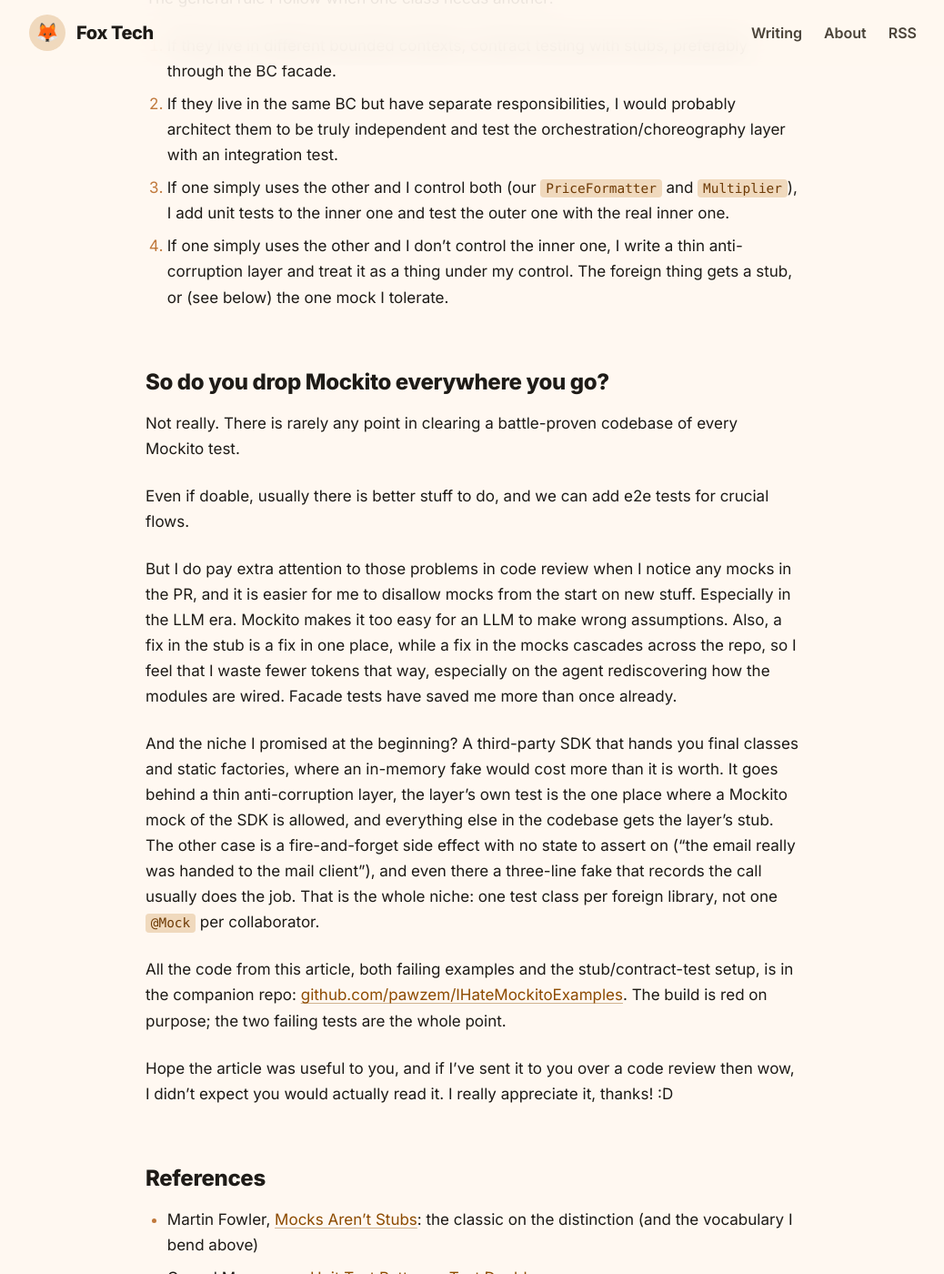
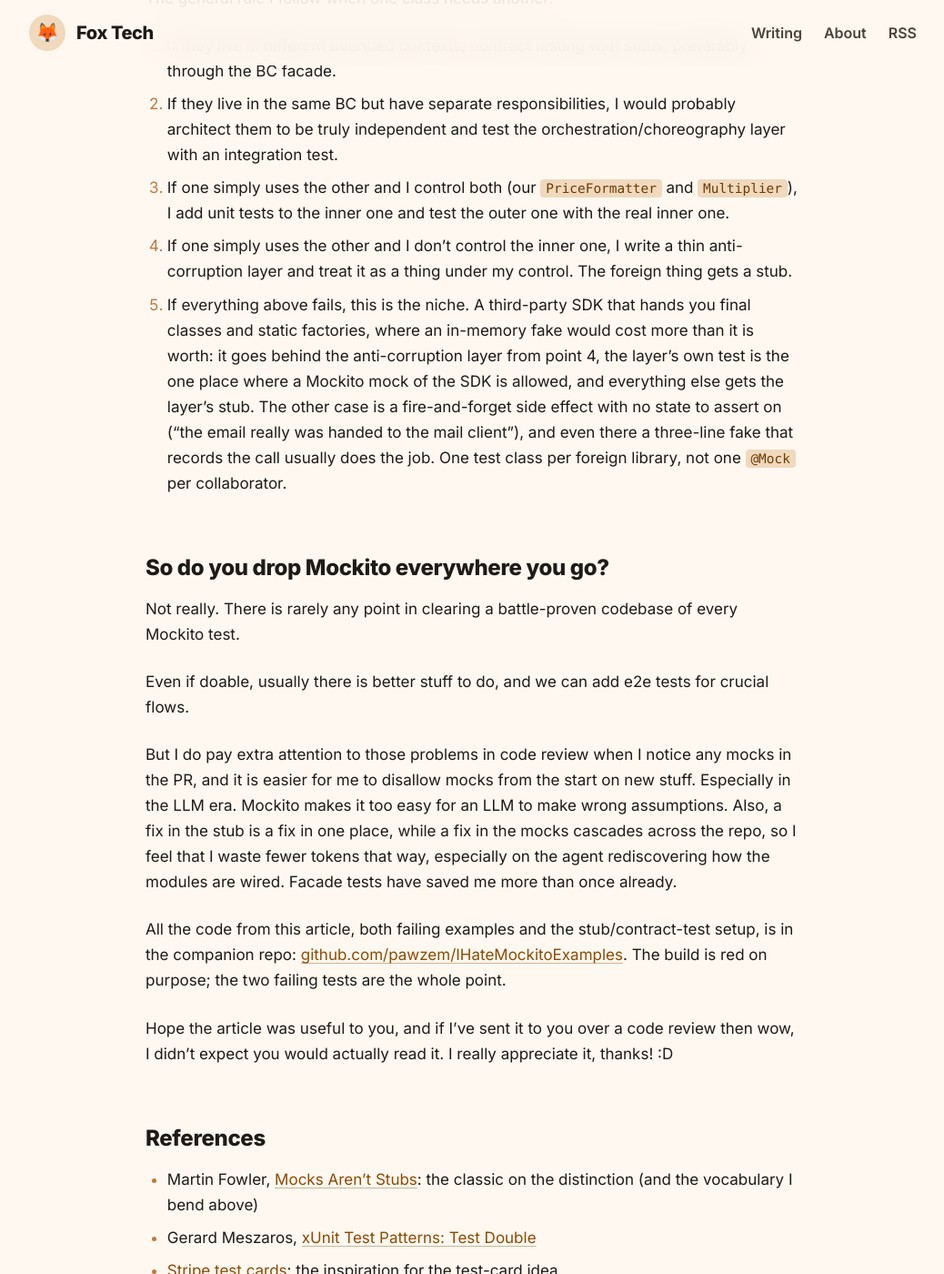
Before and after one commit to pawzem/fox-tech, a Jekyll site: the page built from _posts/2026-08-29-why-i-hate-mockito.md, in a window 1280 px wide and 1400 px high, scrolled down 21350 px. Shown: the whole window at 91% size, without its empty margins (120-1158 px from the left). Built offline with Jekyll 4.4.1, drawn with Linux system fonts in a browser that asks for light colours; some of the changed text lies outside the part shown.

Commit message:
Mockito post: move the niche into the approach list as point 5
Co-Authored-By: Claude Fable 5 <noreply@anthropic.com>
Claude-Session: https://claude.ai/code/session_01418ymiLGkBoTPG1RvqJLiy

```diff
--- a/_posts/2026-08-29-why-i-hate-mockito.md
+++ b/_posts/2026-08-29-why-i-hate-mockito.md
@@ -11,7 +11,7 @@ Both are good and useful things, but sometimes we forget why they exist and focu
 
 One of the symptoms of that approach, in my opinion, is the ubiquity of Mockito and similar mocking frameworks across several programming languages.
 
-My problem with Mockito is not that it is a bad library. It is that it makes the wrong thing the easy thing: a mock freezes a copy of somebody else's contract inside your test, nothing ever checks that copy against the real thing, and the copies multiply across the repo. It does have a legitimate niche (I'll get to it at the end), but what I've seen throughout my career is the exact opposite of a niche.
+My problem with Mockito is not that it is a bad library. It is that it makes the wrong thing the easy thing: a mock freezes a copy of somebody else's contract inside your test, nothing ever checks that copy against the real thing, and the copies multiply across the repo. It does have a legitimate niche (I'll get to it), but what I've seen throughout my career is the exact opposite of a niche.
 
 And while most projects face the issues I'm going to talk about, I rarely see the blame put on Mockito. The developer gets blamed, or the deadline, or the broken window somebody else left in the repo. All fair. But the tool that made the shortcut effortless deserves its share, and that is what this post is about.
 
@@ -660,7 +660,8 @@ The general rule I follow when one class needs another:
 1. If they live in different bounded contexts, contract testing with stubs, preferably through the BC facade.
 2. If they live in the same BC but have separate responsibilities, I would probably architect them to be truly independent and test the orchestration/choreography layer with an integration test.
 3. If one simply uses the other and I control both (our `PriceFormatter` and `Multiplier`), I add unit tests to the inner one and test the outer one with the real inner one.
-4. If one simply uses the other and I don't control the inner one, I write a thin anti-corruption layer and treat it as a thing under my control. The foreign thing gets a stub, or (see below) the one mock I tolerate.
+4. If one simply uses the other and I don't control the inner one, I write a thin anti-corruption layer and treat it as a thing under my control. The foreign thing gets a stub.
+5. If everything above fails, this is the niche. A third-party SDK that hands you final classes and static factories, where an in-memory fake would cost more than it is worth: it goes behind the anti-corruption layer from point 4, the layer's own test is the one place where a Mockito mock of the SDK is allowed, and everything else gets the layer's stub. The other case is a fire-and-forget side effect with no state to assert on ("the email really was handed to the mail client"), and even there a three-line fake that records the call usually does the job. One test class per foreign library, not one `@Mock` per collaborator.
 
 ## So do you drop Mockito everywhere you go?
 
@@ -671,8 +672,6 @@ Even if doable, usually there is better stuff to do, and we can add e2e tests fo
 But I do pay extra attention to those problems in code review when I notice any mocks in the PR, and it is easier for me to disallow mocks from the start on new stuff.
 Especially in the LLM era. Mockito makes it too easy for an LLM to make wrong assumptions.
 Also, a fix in the stub is a fix in one place, while a fix in the mocks cascades across the repo, so I feel that I waste fewer tokens that way, especially on the agent rediscovering how the modules are wired. Facade tests have saved me more than once already.
-
-And the niche I promised at the beginning? A third-party SDK that hands you final classes and static factories, where an in-memory fake would cost more than it is worth. It goes behind a thin anti-corruption layer, the layer's own test is the one place where a Mockito mock of the SDK is allowed, and everything else in the codebase gets the layer's stub. The other case is a fire-and-forget side effect with no state to assert on ("the email really was handed to the mail client"), and even there a three-line fake that records the call usually does the job. That is the whole niche: one test class per foreign library, not one `@Mock` per collaborator.
 
 All the code from this article, both failing examples and the stub/contract-test setup, is in the companion repo: [github.com/pawzem/IHateMockitoExamples](https://github.com/pawzem/IHateMockitoExamples). The build is red on purpose; the two failing tests are the whole point.
 
```
